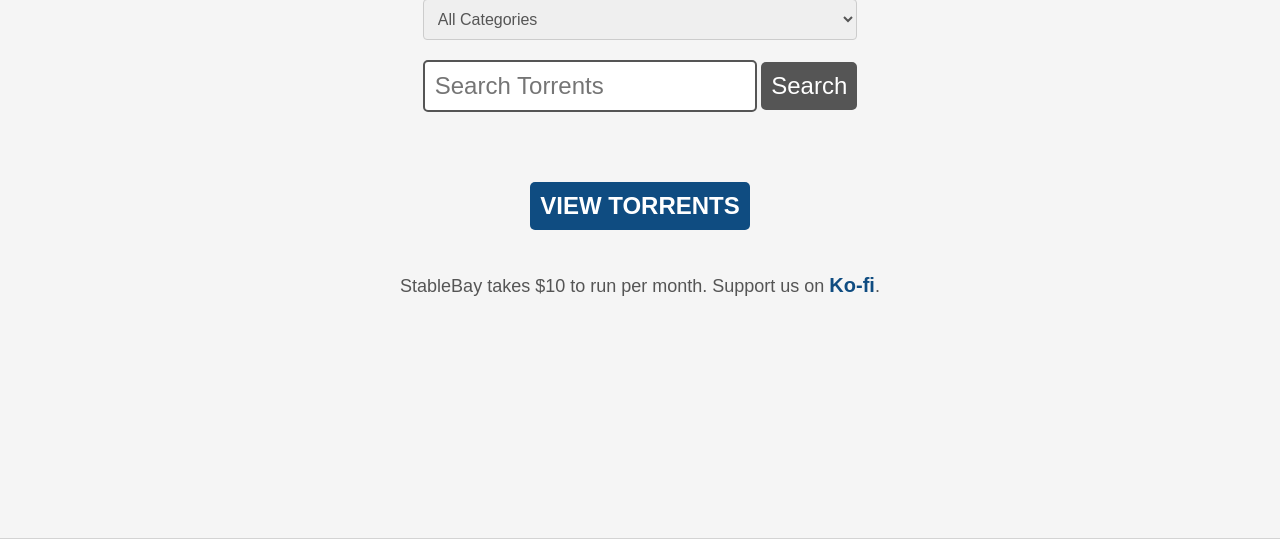
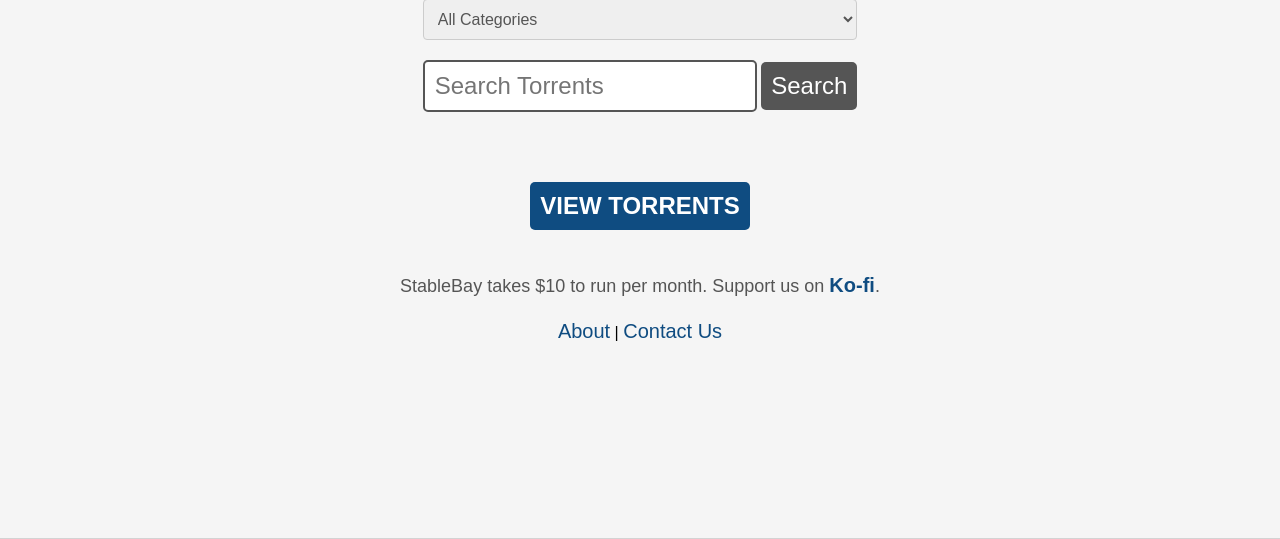
Before and after one commit to thiefyzheng/StableBay, a Flask app: page / in a window 1280 px wide. Shown: the part 198-737 px from the top of the page. Run offline with Flask 2, Linux system fonts and the light colour scheme; data that the repository does not hold is empty; parts of the project's set-up code (start-up, migrations or seed data) failed here and were passed over.

Commit message:
general betterings

```diff
--- a/app.py
+++ b/app.py
@@ -821,6 +821,12 @@ from flask import send_from_directory
 @app.route('/tos')
 def tos():
     return send_from_directory(os.path.dirname(os.path.abspath(__file__)), 'tos.txt', as_attachment=False)
+@app.route('/about')
+def about():
+    return render_template('about.html')
+@app.route('/contact')
+def contact():
+    return render_template('contact.html')
 
 
 
--- a/static/style.css
+++ b/static/style.css
@@ -103,6 +103,19 @@ color: #555;
   color: #0f4c81;
   text-align: center;
   font-size: 20px;
+}
+/* Add styles for the "Don't show again" button */
+.dont-show-again-button {
+    background-color: #555;
+    color: white;
+    padding: 10px 20px;
+    border: none;
+    border-radius: 5px;
+    cursor: pointer;
+}
+
+.dont-show-again-button:hover {
+    background-color: #444;
 }
 
 /* Style the options inside the select element */
--- a/templates/index.html
+++ b/templates/index.html
@@ -1,7 +1,7 @@
 <!DOCTYPE html>
 <html>
 <head>
-    <title>Torrents</title>
+    <title>StableBay</title>
     <link rel="stylesheet" type="text/css" href="/static/style.css">
 </head>
 <body>
@@ -81,6 +81,11 @@
         }
     </script>
 
+<div style="text-align:center;">
+    <a href="/about">About</a> | <a href="/contact">Contact Us</a>
+</div>
+
+
 </body>
 
 </html>
--- a/tos.txt
+++ b/tos.txt
@@ -38,6 +38,6 @@ Governing Law These Terms of Service shall be governed by and construed in accor
 
 Changes to These Terms We may revise these Terms of Service from time to time at our sole discretion. The most current version will always be available on our website. By continuing to use our website after any changes to these Terms of Service, you agree to be bound by the revised terms.
 
-Contact Us If you have any questions or concerns about these Terms of Service or our website, please contact us at [insert contact information].
+Contact Us If you have any questions or concerns about these Terms of Service or our website, please contact us at stablebay.org@gmail.com.
 
 Last updated: 5/25/2023
```
Also changed, not shown: templates/about.html (added, +16 -0 lines), templates/contact.html (added, +18 -0 lines).
